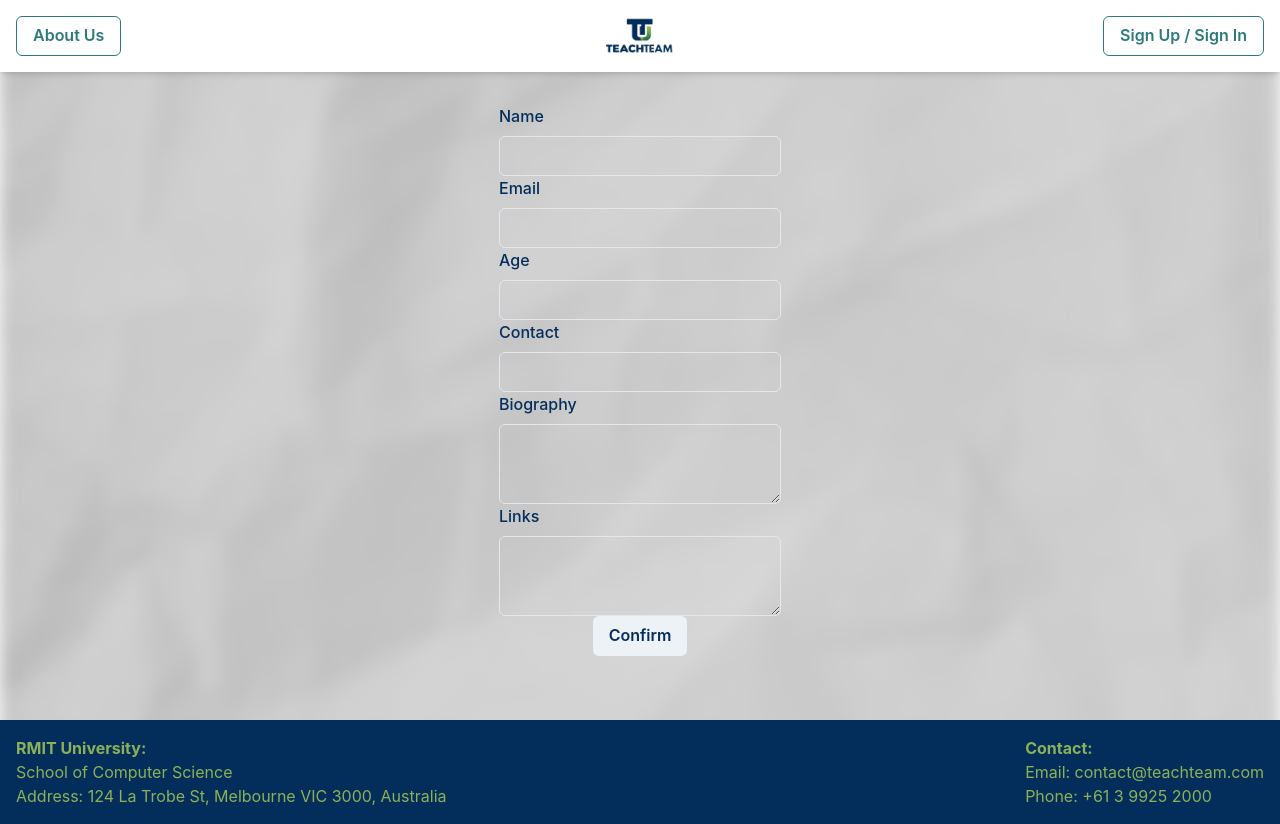
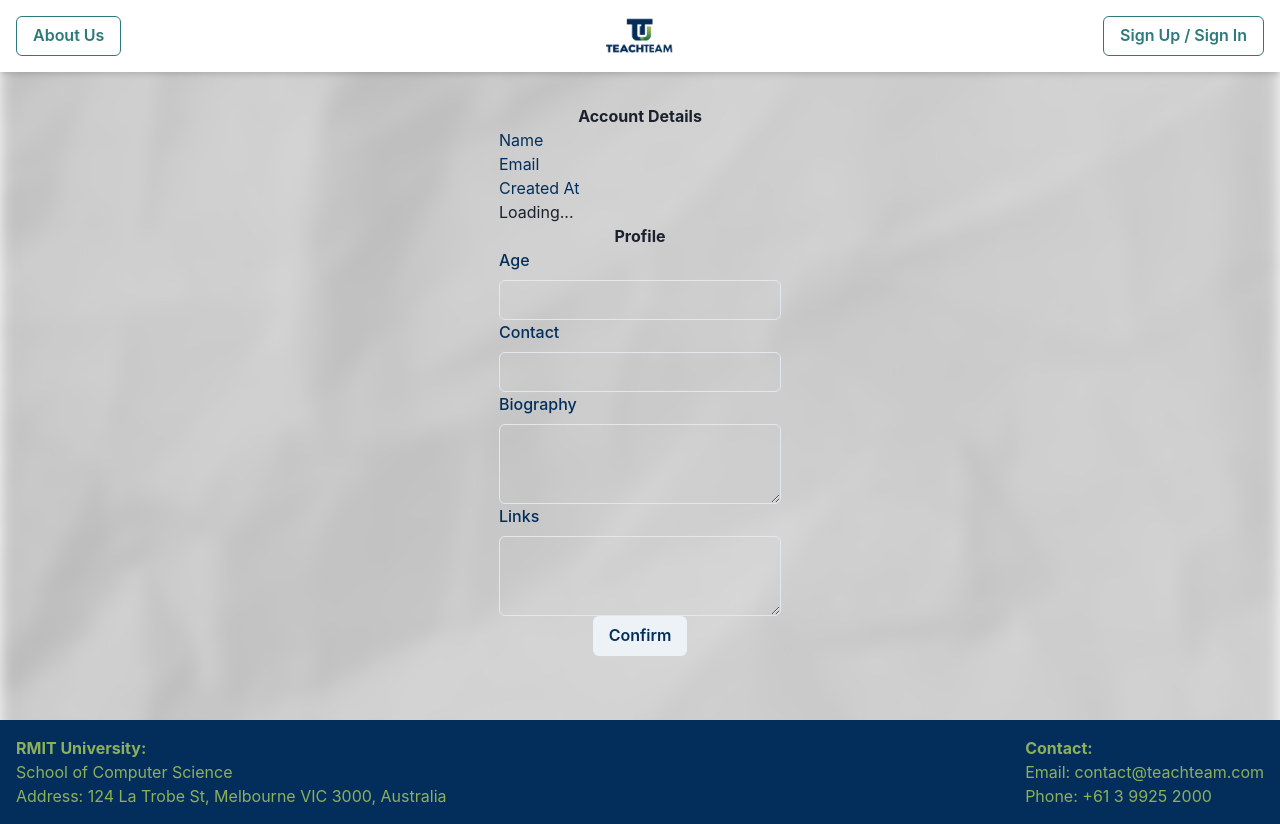
Before and after one commit to rmit-fsd-2025-s1/s4005790-s4013483-a2, a Next.js app in the folder teachteam/: page /ProfileLecturer in a window 1280 px wide. Built offline with nearby package versions, Linux system fonts and the light colour scheme.

Commit message:
Added account details to lecturer profile

```diff
--- a/teachteam/src/pages/ProfileLecturer.tsx
+++ b/teachteam/src/pages/ProfileLecturer.tsx
@@ -5,6 +5,7 @@ import { useEffect, useState } from "react";
 import { useProfile } from "@/context/ProfileContext";
 import { useUser } from "@/context/UserContext";
 import { useRouter } from 'next/router';
+import { lecturerApi } from "@/services/lecturer.api";
 
 export interface ProfileLecturer {
   age: string,
@@ -21,6 +22,7 @@ export default function ProfileLecturer() {
     links: ""
   });
 
+  const [createdAt, setCreatedAt] = useState<string>("Loading...");
   const { profiles, setProfiles } = useProfile();
   const { user } = useUser();
   const { isOpen, onOpen, onClose } = useDisclosure();
@@ -28,8 +30,18 @@ export default function ProfileLecturer() {
 
   // If there is a pre-existing profile load it in.
   useEffect(() => {
+    if (user) {
+      async function fetchCreatedAt() {
+        const value = await lecturerApi.getLecturerByEmail(user.email);
+        setCreatedAt(value.createdAt);
+      }
+      fetchCreatedAt();
+    }
     if (user && profiles.has(user.email) && profiles) {
-      setProfileChange(profiles.get(user.email));
+      const profile = profiles.get(user.email);
+      if (profile) {
+        setProfileChange(profile);
+      }
     }
   }, [profiles, user]);
 
@@ -66,11 +78,24 @@ export default function ProfileLecturer() {
         <Box as="main" flex="1" w="100%" p={8} textAlign="center">
           <VStack>
             <form onSubmit={handleSubmit}>
+              <Text textAlign="center" color="#32e5b" style={{fontWeight:"bold"}}>Account Details</Text>
+              <Text textAlign="left" color="#032e5b">Name</Text>
+              <Text textAlign="left">{user?.name}</Text>
+              <Text textAlign="left" color="#032e5b">Email</Text>
+              <Text textAlign="left">{user?.email}</Text>
+              <Text textAlign="left" color="#032e5b">Created At</Text>
+              <Text textAlign="left">{createdAt}</Text>
               <FormControl>
-                <FormLabel color="#032e5b">Name</FormLabel>
-                <Input name="name" value={user?.name} readOnly />
-                <FormLabel color="#032e5b">Email</FormLabel>
-                <Input name="email" value={user?.email} readOnly />
+                {/* Uncommenting below causes errors*/}
+                {/* <Text textAlign="center" color="#32e5b" style={{fontWeight:"bold"}}>Account Details</Text> */}
+                {/* <FormLabel color="#032e5b">Name</FormLabel> */}
+                {/* <Input name="name" value={user?.name} readOnly /> */}
+                {/* <FormLabel color="#032e5b">Email</FormLabel> */}
+                {/* <Input name="email" value={user?.email} readOnly /> */}
+                {/* <Text textAlign="left" color="#032e5b">Created At</Text> */}
+                {/* <Input name="createdAt" value={createdAt ?? ""} readOnly/> */}
+                {/* <Text textAlign="left">{createdAt}</Text> */}
+                <Text textAlign="center" color="#32e5b" style={{fontWeight:"bold"}}>Profile</Text>
                 <FormLabel color="#032e5b">Age</FormLabel>
                 <Input name="age" value={profileChange.age} onChange={handleChange} />
                 <FormLabel color="#032e5b">Contact</FormLabel>
```
